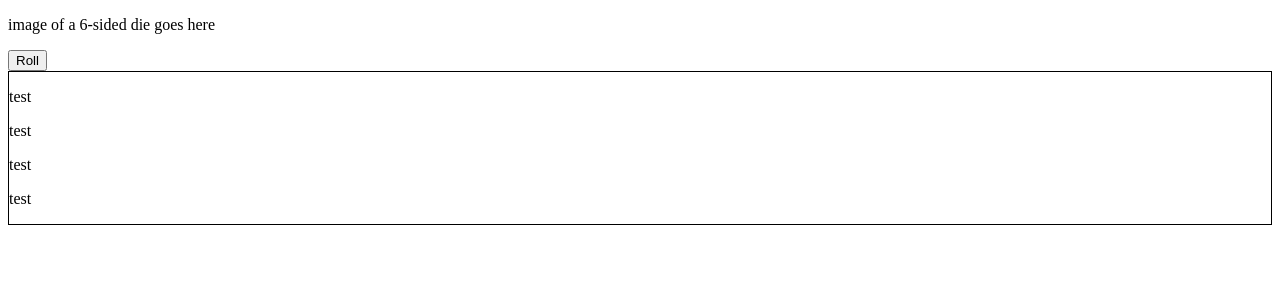
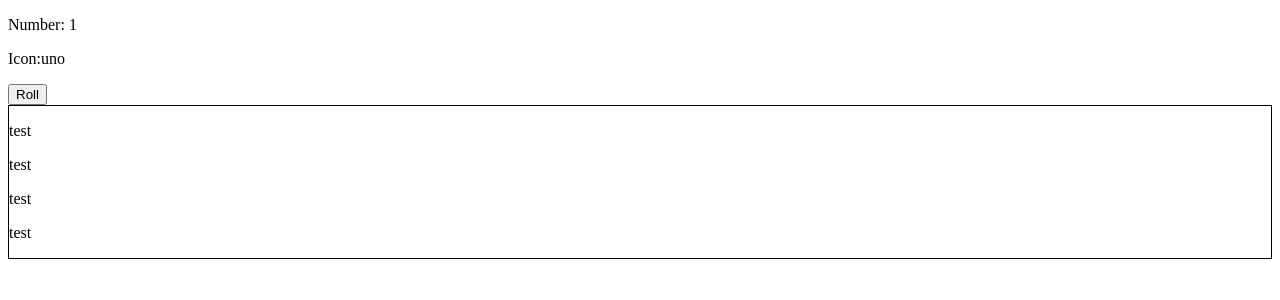
Before and after one commit to ddfilipov/dice-roller, a React (Create React App) app: page / in a window 1280 px wide. Shown: the top 300 px of the page. Built offline with nearby package versions, Linux system fonts and the light colour scheme.

Commit message:
restored some files that made possible to use .svgs and now rolling the die will change the state and show info on the Die component

```diff
--- a/src/components/organisms/DiceSelector.tsx
+++ b/src/components/organisms/DiceSelector.tsx
@@ -1,16 +1,30 @@
-import { FC } from "react";
-import { Die } from "./Die";
+import { FC, useState } from "react";
+import { Die, DieProps } from "./Die";
+import d6s6 from "./d6.svg";
+
+export interface RollType {
+    side: number;
+    icon: string;
+}
 
 export const DiceSelector: FC = () => {
-    const sixSidedDie = [1, 2, 3, 4, 5, 6];
-    const getRandomNumber = (die: number[]) => {
-        const dieNumber = Math.floor(Math.random() * die.length);
-        console.log(die[dieNumber]);
-        return die[dieNumber];
+    const [die, setDie] = useState<RollType>({ side: 1, icon: "uno" });
+
+    const sixSidedDie = {
+        side: [1, 2, 3, 4, 5, 6],
+        icon: ["uno", "dos", "tres", "cuatro", "cinco", "seis"],
     };
+    // const sixSidedDie = [1, 2, 3, 4, 5, 6];
+    const getRandomNumber = (die: DieProps) => {
+        const dieNumber = Math.floor(Math.random() * die.side.length);
+        const dieSide = die.side[dieNumber];
+        const dieIcon = die.icon[dieNumber];
+        setDie({ side: dieSide, icon: dieIcon });
+    };
+
     return (
         <div>
-            <Die />
+            <Die roll={die} />
             <button
                 type="button"
                 onClick={() => {
--- a/src/components/organisms/Die.tsx
+++ b/src/components/organisms/Die.tsx
@@ -1,10 +1,24 @@
 import { FC } from "react";
+import { RollType } from "./DiceSelector";
 
-export const Die: FC = () => {
+export interface DieProps {
+    side: number[];
+    icon: string[];
+}
 
+interface DieList {
+    dado: DieProps;
+}
+
+interface RollTypeCombo {
+    roll: RollType;
+}
+
+export const Die: FC<RollTypeCombo> = ({ roll }) => {
     return (
         <div>
-            <p>image of a 6-sided die goes here </p>
+            <p>Number: {roll.side}</p>
+            <p>Icon:{roll.icon} </p>
         </div>
     );
 };
--- /dev/null
+++ b/src/react-app-env.d.ts
@@ -0,0 +1 @@
+/// <reference types="react-scripts" />
```
Also changed, not shown: src/reportWebVitals.ts (added, +15 -0 lines), src/components/organisms/d6.svg (added).
